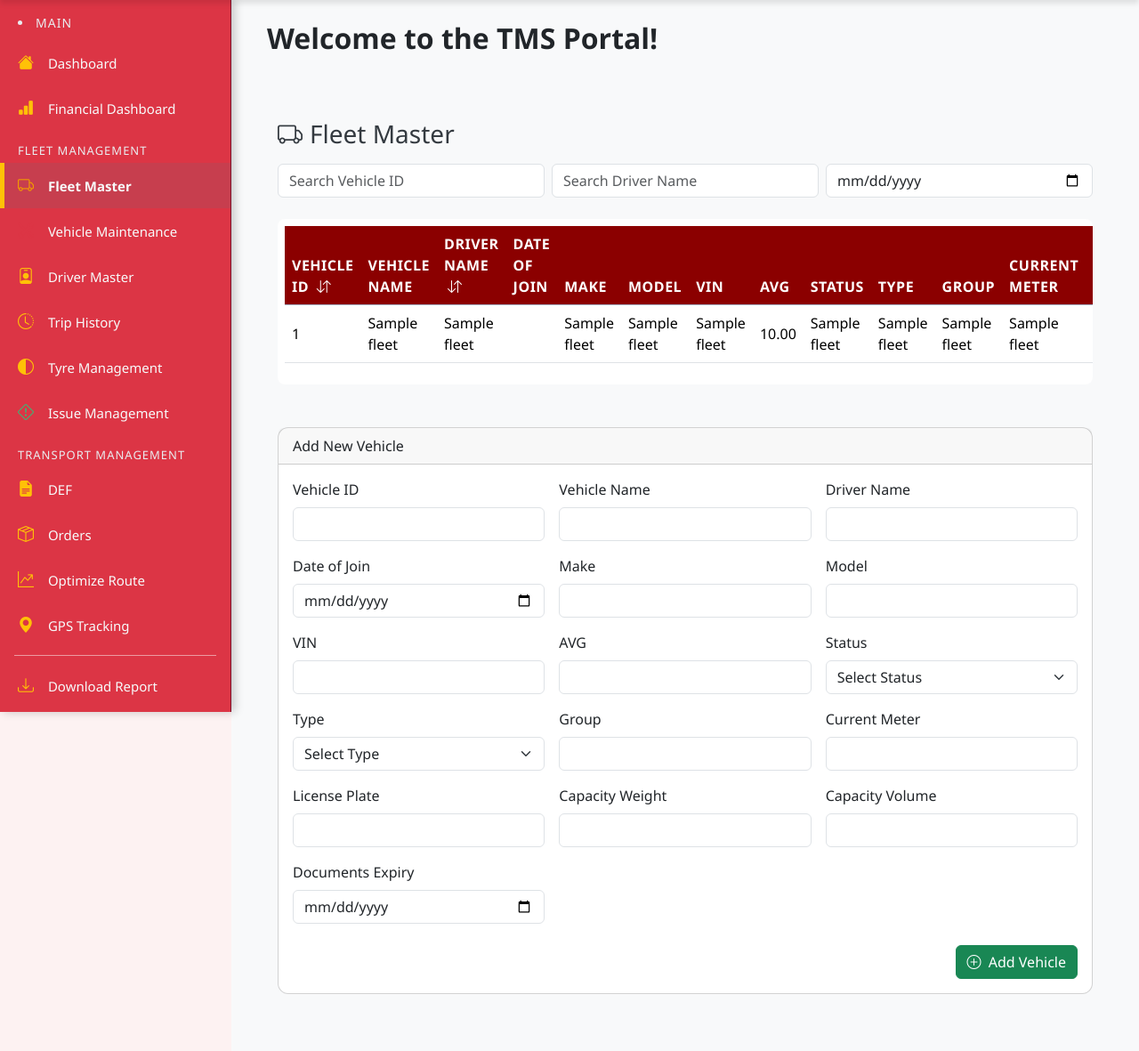
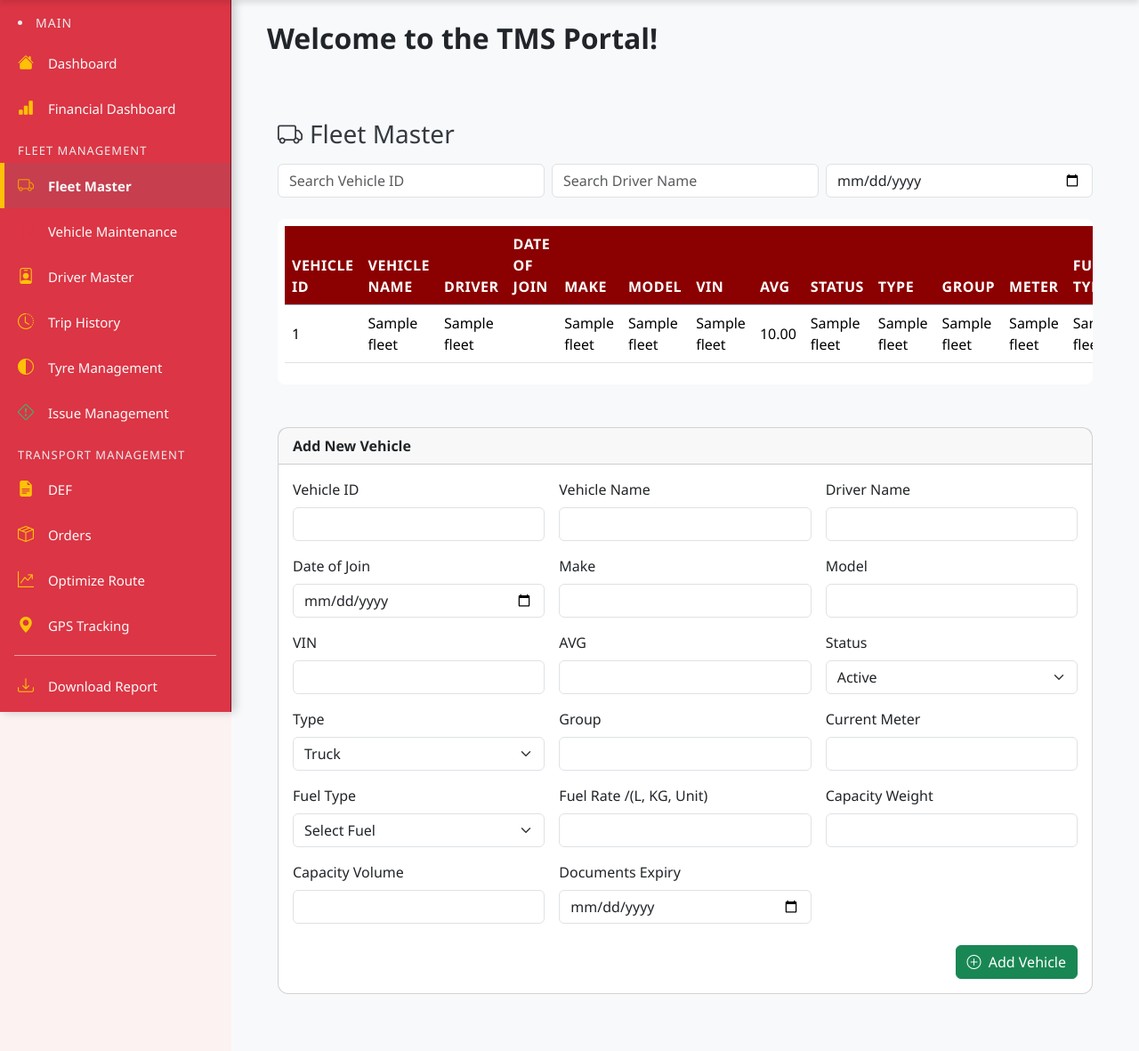
Before and after one commit to ashish86git/ashi-tms, a Flask app: page /fleet_master in a window 1280 px wide. Shown: the part 56-1237 px from the top of the page at 89% size. Run offline with Flask 3, Linux system fonts and the light colour scheme; a database or web service that is not in the repository returns one stand-in record (values such as "Sample title"); some libraries are stand-ins or nearby versions.

Commit message:
Add files via upload

```diff
--- a/templates/fleet_master.html
+++ b/templates/fleet_master.html
@@ -2,18 +2,19 @@
 
 {% block content %}
 <div class="container py-4">
+
   <h3 class="mb-3"><i class="bi bi-truck me-2"></i>Fleet Master</h3>
 
   <!-- Filter Bar -->
   <form id="filterForm" class="row g-2 mb-4">
     <div class="col-sm-4">
-      <input type="text" class="form-control" id="filter_vehicle_id" placeholder="Search Vehicle ID">
+      <input type="text" id="filter_vehicle_id" class="form-control" placeholder="Search Vehicle ID">
     </div>
     <div class="col-sm-4">
-      <input type="text" class="form-control" id="filter_driver" placeholder="Search Driver Name">
+      <input type="text" id="filter_driver" class="form-control" placeholder="Search Driver Name">
     </div>
     <div class="col-sm-4">
-      <input type="date" class="form-control" id="filter_docs_expiry" placeholder="Search Docs Expiry">
+      <input type="date" id="filter_docs_expiry" class="form-control">
     </div>
   </form>
 
@@ -22,19 +23,10 @@
     <table class="table table-hover align-middle" id="fleetTable">
       <thead class="table-primary">
         <tr>
-          {% set cols = [
-            'Vehicle ID', 'Vehicle Name', 'Driver Name', 'Date of Join', 'Make',
-            'Model', 'VIN','Avg', 'Status', 'Type', 'Group', 'Current Meter',
-            'License Plate', 'Capacity Weight', 'Capacity Volume', 'Documents Expiry'
-          ] %}
-          {% for col in cols %}
-          <th class="sortable" data-key="{{ col | lower | replace(' ', '_') }}" style="cursor: pointer;">
-            {{ col }}
-            {% if col in ['Vehicle ID', 'Driver Name', 'Documents Expiry'] %}
-              <i class="bi bi-arrow-down-up ms-1"></i>
-            {% endif %}
-          </th>
-          {% endfor %}
+          <th>Vehicle ID</th><th>Vehicle Name</th><th>Driver</th><th>Date of Join</th>
+          <th>Make</th><th>Model</th><th>VIN</th><th>AVG</th>
+          <th>Status</th><th>Type</th><th>Group</th><th>Meter</th>
+          <th>Fuel Type</th><th>Fuel Rate</th><th>Cap. Weight</th><th>Cap. Volume</th><th>Docs Expiry</th>
           <th>Actions</th>
         </tr>
       </thead>
@@ -53,15 +45,17 @@
           <td>{{ row.type }}</td>
           <td>{{ row.group }}</td>
           <td>{{ row.current_meter }}</td>
-          <td>{{ row.license_plate }}</td>
-          <td>{{ row.capacity_wei }}</td>
-          <td>{{ row.capacity_vol }}</td>
+          <td>{{ row.fuel_type }}</td>
+          <td>{{ row.fuel_rate }}</td>
+          <td>{{ row.capacity_weight_kg }}</td>
+          <td>{{ row.capacity_vol_cbm }}</td>
           <td>{{ row.documents_expiry }}</td>
           <td>
             <a href="/fleet_master/edit/{{ row.vehicle_id }}" class="btn btn-sm btn-outline-primary me-1">
               <i class="bi bi-pencil-square"></i>
             </a>
-            <form method="POST" action="/fleet_master/delete/{{ row.vehicle_id }}" class="d-inline" onsubmit="return confirm('Delete this vehicle?');">
+            <form method="POST" action="/fleet_master/delete/{{ row.vehicle_id }}" class="d-inline"
+                  onsubmit="return confirm('Are you sure you want to delete this vehicle?');">
               <button type="submit" class="btn btn-sm btn-outline-danger">
                 <i class="bi bi-trash"></i>
               </button>
@@ -73,105 +67,81 @@
     </table>
   </div>
 
-  <!-- Add Fleet Form -->
+  <!-- Add Vehicle Form -->
   <div class="card mt-5">
-    <div class="card-header">Add New Vehicle</div>
+    <div class="card-header fw-bold">Add New Vehicle</div>
     <div class="card-body">
       <form method="POST" action="/fleet_master/add">
         <div class="row g-3">
-          {% set fields = [
-            ('Vehicle ID', 'vehicle_id', 'text'),
-            ('Vehicle Name', 'vehicle_name', 'text'),
-            ('Driver Name', 'driver_id', 'text'),
-            ('Date of Join', 'date_of_join', 'date'),
-            ('Make', 'make', 'text'),
-            ('Model', 'model', 'text'),
-            ('VIN', 'vin', 'text'),
-            ('AVG', 'avg', 'number'),
-            ('Status', 'status', 'select', ['Active', 'Under Service', 'Out of Service']),
-            ('Type', 'type', 'select', ['Truck', 'Van', 'Pickup', 'Trailer', 'Mini Truck', 'Container', 'Tanker']),
-            ('Group', 'group', 'text'),
-            ('Current Meter', 'current_meter', 'number'),
-            ('License Plate', 'license_plate', 'text'),
-            ('Capacity Weight', 'capacity_wei', 'number'),
-            ('Capacity Volume', 'capacity_vol', 'number'),
-            ('Documents Expiry', 'documents_expiry', 'date')
-          ] %}
-          {% for field in fields %}
+
+          <div class="col-md-4"><label class="form-label">Vehicle ID</label><input type="text" name="vehicle_id" class="form-control" required></div>
+          <div class="col-md-4"><label class="form-label">Vehicle Name</label><input type="text" name="vehicle_name" class="form-control"></div>
+          <div class="col-md-4"><label class="form-label">Driver Name</label><input type="text" name="driver_id" class="form-control"></div>
+          <div class="col-md-4"><label class="form-label">Date of Join</label><input type="date" name="date_of_join" class="form-control"></div>
+          <div class="col-md-4"><label class="form-label">Make</label><input type="text" name="make" class="form-control"></div>
+          <div class="col-md-4"><label class="form-label">Model</label><input type="text" name="model" class="form-control"></div>
+          <div class="col-md-4"><label class="form-label">VIN</label><input type="text" name="vin" class="form-control"></div>
+          <div class="col-md-4"><label class="form-label">AVG</label><input type="number" step="0.01" name="avg" class="form-control"></div>
           <div class="col-md-4">
-              <label class="form-label">{{ field[0] }}</label>
-              {% if field[2] == 'select' %}
-                <select name="{{ field[1] }}" class="form-select" required>
-                  <option value="">Select {{ field[0] }}</option>
-                  {% for o in field[3] %}
-                    <option value="{{ o }}">{{ o }}</option>
-                  {% endfor %}
+            <label class="form-label">Status</label>
+            <select name="status" class="form-select">
+              <option>Active</option><option>Under Service</option><option>Out of Service</option>
             </select>
-              {% else %}
-                <input type="{{ field[2] }}" name="{{ field[1] }}" class="form-control">
-              {% endif %}
           </div>
-          {% endfor %}
+          <div class="col-md-4">
+            <label class="form-label">Type</label>
+            <select name="type" class="form-select">
+              <option>Truck</option><option>Van</option><option>Pickup</option>
+              <option>Trailer</option><option>Mini Truck</option><option>Container</option><option>Tanker</option>
+            </select>
+          </div>
+          <div class="col-md-4"><label class="form-label">Group</label><input type="text" name="group" class="form-control"></div>
+          <div class="col-md-4"><label class="form-label">Current Meter</label><input type="number" name="current_meter" class="form-control"></div>
+          <div class="col-md-4"><label class="form-label">Fuel Type</label>
+            <select name="fuel_type" class="form-select" required>
+              <option value="">Select Fuel</option>
+              <option>Diesel</option>
+              <option>CNG</option>
+              <option>EV</option>
+              <option>Petrol</option>
+            </select>
+          </div>
+          <div class="col-md-4"><label class="form-label">Fuel Rate /(L, KG, Unit)</label><input type="number" step="0.01" name="fuel_rate" class="form-control"></div>
+          <div class="col-md-4"><label class="form-label">Capacity Weight</label><input type="number" name="capacity_weight_kg" class="form-control"></div>
+          <div class="col-md-4"><label class="form-label">Capacity Volume</label><input type="number" name="capacity_vol_cbm" class="form-control"></div>
+          <div class="col-md-4"><label class="form-label">Documents Expiry</label><input type="date" name="documents_expiry" class="form-control"></div>
+
         </div>
         <div class="text-end mt-4">
-          <button type="submit" class="btn btn-success">
-            <i class="bi bi-plus-circle me-1"></i> Add Vehicle
-          </button>
+          <button type="submit" class="btn btn-success"><i class="bi bi-plus-circle me-1"></i> Add Vehicle</button>
         </div>
       </form>
     </div>
   </div>
+
 </div>
 
 <script>
 document.addEventListener('DOMContentLoaded', () => {
-    const table = document.getElementById('fleetTable');
-    const tbody = table.querySelector('tbody');
-    const headers = document.querySelectorAll('th.sortable');
-    let sortState = {};
-
-    headers.forEach(th => {
-      th.addEventListener('click', () => {
-        const key = th.getAttribute('data-key');
-        const rows = Array.from(tbody.querySelectorAll('tr'));
-        const isAsc = sortState[key] === 'asc';
-
-        rows.sort((a, b) => {
-          const valA = a.children[th.cellIndex].innerText.trim().toLowerCase();
-          const valB = b.children[th.cellIndex].innerText.trim().toLowerCase();
-
-          if (!isNaN(Date.parse(valA)) && !isNaN(Date.parse(valB))) {
-            return isAsc ? new Date(valA) - new Date(valB) : new Date(valB) - new Date(valA);
-          }
-          if (!isNaN(valA) && !isNaN(valB)) {
-            return isAsc ? valA - valB : valB - valA;
-          }
-          return isAsc ? valA.localeCompare(valB) : valB.localeCompare(valA);
-        });
-
-        rows.forEach(row => tbody.appendChild(row));
-        sortState = {}; sortState[key] = isAsc ? 'desc' : 'asc';
-      });
-    });
-
+  const tbody = document.querySelector('#fleetTable tbody');
   const filters = {
-      vehicle_id: document.getElementById('filter_vehicle_id'),
+    vehicle: document.getElementById('filter_vehicle_id'),
     driver: document.getElementById('filter_driver'),
-      documents_expiry: document.getElementById('filter_docs_expiry')
+    expiry: document.getElementById('filter_docs_expiry')
   };
 
   Object.values(filters).forEach(input => {
     input.addEventListener('input', () => {
       const rows = Array.from(tbody.querySelectorAll('tr'));
       rows.forEach(row => {
-          const idVal = row.cells[0].innerText.toLowerCase();
+        const vehicleVal = row.cells[0].innerText.toLowerCase();
         const driverVal = row.cells[2].innerText.toLowerCase();
-          const expiryVal = row.cells[15].innerText;
+        const expiryVal = row.cells[16].innerText;
 
         const show =
-            (!filters.vehicle_id.value || idVal.includes(filters.vehicle_id.value.toLowerCase())) &&
+          (!filters.vehicle.value || vehicleVal.includes(filters.vehicle.value.toLowerCase())) &&
           (!filters.driver.value || driverVal.includes(filters.driver.value.toLowerCase())) &&
-            (!filters.documents_expiry.value || new Date(expiryVal) >= new Date(filters.documents_expiry.value));
+          (!filters.expiry.value || new Date(expiryVal) >= new Date(filters.expiry.value));
 
         row.style.display = show ? '' : 'none';
       });
```
Also changed, not shown: templates/def.html (+46 -5 lines), templates/trip_details.html (+39 -49 lines), templates/trip_history.html (+7 -1 lines). Lines whose indentation alone changed are shown as unchanged.
